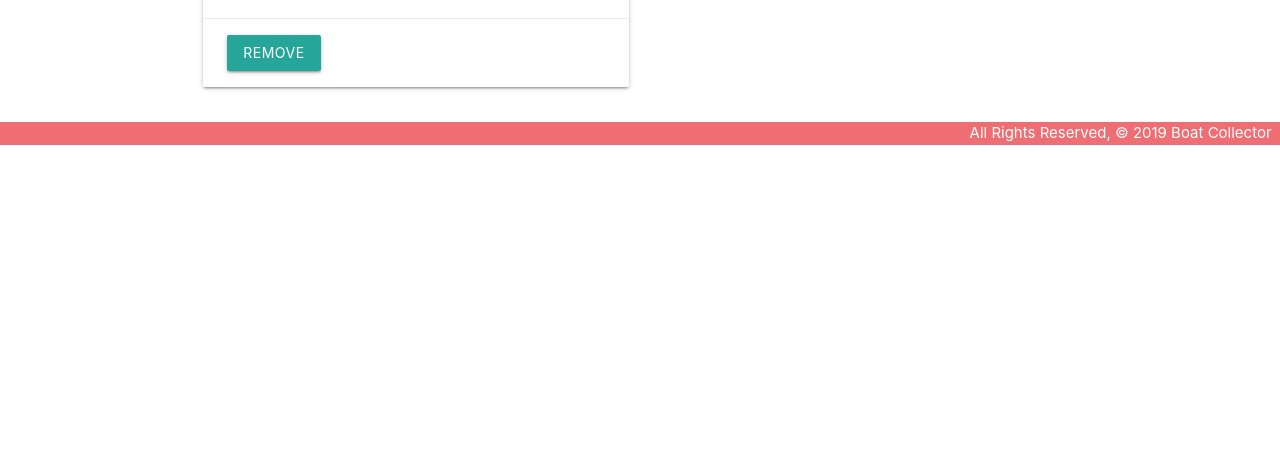
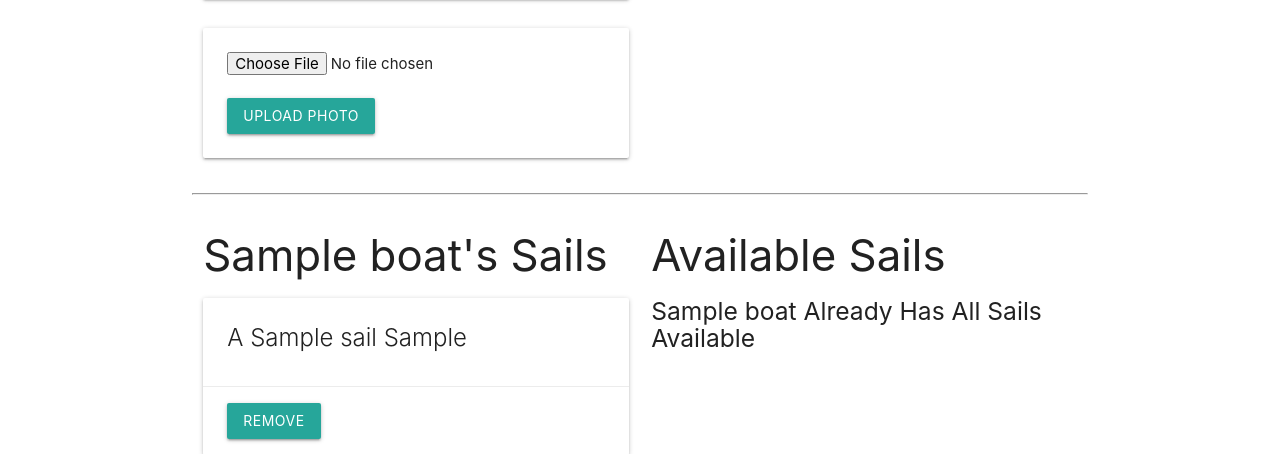
Before and after one commit to atheismann/boatcollector, a Django app: page /boats/1/ in a window 1280 px wide. Shown: the part 841-1295 px from the top of the page. Before the commit the page ends 986 px from the top, so only its background shows below. Run offline with Django 3.2, Linux system fonts and the light colour scheme; tables that the repository leaves empty hold one stand-in row (values such as "Sample post").

Commit message:
add photos

```diff
--- a/main_app/admin.py
+++ b/main_app/admin.py
@@ -1,8 +1,9 @@
 from django.contrib import admin
-from .models import Boat, Cleaning, Sail
+from .models import Boat, Cleaning, Sail, Photo
 
 # Register your models here.
 
 admin.site.register(Boat)
 admin.site.register(Cleaning)
 admin.site.register(Sail)
+admin.site.register(Photo)
--- a/main_app/models.py
+++ b/main_app/models.py
@@ -53,3 +53,10 @@
 
   class Meta:
     ordering = ['-date']
+
+class Photo(models.Model):
+  url = models.CharField(max_length=200)
+  boat = models.ForeignKey(Boat, on_delete=models.CASCADE)
+
+  def __str__(self):
+      return f"Photo for boat_id: {self.boat_id} @{self.url}"
--- a/main_app/templates/boats/detail.html
+++ b/main_app/templates/boats/detail.html
@@ -4,7 +4,7 @@
 <h1>Boat Details</h1>
 
 <div class="row">
-<div class="col s6">
+  <div class="col s6">
     <div class="card">
       <div class="card-content">
         <span class="card-title">{{ boat.name }}</span>
@@ -20,6 +20,17 @@
         <a href="{% url 'boats_delete' boat.id %}">Delete</a>
       </div>
     </div>
+    {% for photo in boat.photo_set.all %}
+      <img class="responsive-img card-panel" src="{{photo.url}}">
+    {% empty %}
+      <div class="card-panel teal-text center-align">No Photos Uploaded</div>
+    {% endfor %}
+    <form action="{% url 'add_photo' boat.id %}" enctype="multipart/form-data" method="POST" class="card-panel">
+      {% csrf_token %}
+      <input type="file" name="photo-file">
+      <br><br>
+      <input type="submit" class="btn" value="Upload Photo">
+    </form>
   </div>
   <div class="col s6">
     <form action="{% url 'add_cleaning' boat.id %}" method="post">
--- a/main_app/urls.py
+++ b/main_app/urls.py
@@ -10,6 +10,7 @@
   path('boats/<int:pk>/update/', views.BoatUpdate.as_view(), name='boats_update'),
   path('boats/<int:pk>/delete/', views.BoatDelete.as_view(), name='boats_delete'),
   path('boats/<int:boat_id>/add_cleaning/', views.add_cleaning, name='add_cleaning'),
+  path('boats/<int:boat_id>/add_photo/', views.add_photo, name='add_photo'),
   path('boats/<int:boat_id>/assoc_sail/<int:sail_id>/', views.assoc_sail, name='assoc_sail'),
   path('boats/<int:boat_id>/unassoc_sail/<int:sail_id>/', views.unassoc_sail, name='unassoc_sail'),
   path('sails/', views.SailList.as_view(), name='sails_index'),
--- a/main_app/views.py
+++ b/main_app/views.py
@@ -1,8 +1,13 @@
 from django.shortcuts import render, redirect
 from django.views.generic.edit import CreateView, UpdateView, DeleteView
 from django.views.generic import ListView, DetailView
-from .models import Boat, Sail
+import uuid
+import boto3
+from .models import Boat, Sail, Photo
 from .forms import CleaningForm
+
+S3_BASE_URL = 'https://s3.us-east-2.amazonaws.com/'
+BUCKET = 'boatcollector-ajt'
 
 # Create Views Here
 def home(request):
@@ -20,7 +25,8 @@
   sails_boat_doesnt_have = Sail.objects.exclude(id__in = boat.sails.all().values_list('id'))
   cleaning_form = CleaningForm()
   return render(request, 'boats/detail.html', {
-    'boat': boat, 'cleaning_form': cleaning_form, 'sails': sails_boat_doesnt_have
+    'boat': boat, 'cleaning_form': cleaning_form,
+    'sails': sails_boat_doesnt_have
   })
 
 def add_cleaning(request, boat_id):
@@ -68,3 +74,17 @@
 def unassoc_sail(request, boat_id, sail_id):
   Boat.objects.get(id=boat_id).sails.remove(sail_id)
   return redirect('detail', boat_id=boat_id)
+
+def add_photo(request, boat_id):
+  photo_file = request.FILES.get('photo-file', None)
+  if photo_file:
+      s3 = boto3.client('s3')
+      key = uuid.uuid4().hex[:6] + photo_file.name[photo_file.name.rfind('.'):]
+      try:
+          s3.upload_fileobj(photo_file, BUCKET, key)
+          url = f"{S3_BASE_URL}{BUCKET}/{key}"
+          photo = Photo(url=url, boat_id=boat_id)
+          photo.save()
+      except:
+          print('An error occurred uploading file to S3')
+  return redirect('detail', boat_id=boat_id)
```
Also changed, not shown: requirements.txt (+9 -25 lines), main_app/migrations/0006_photo.py (added).
